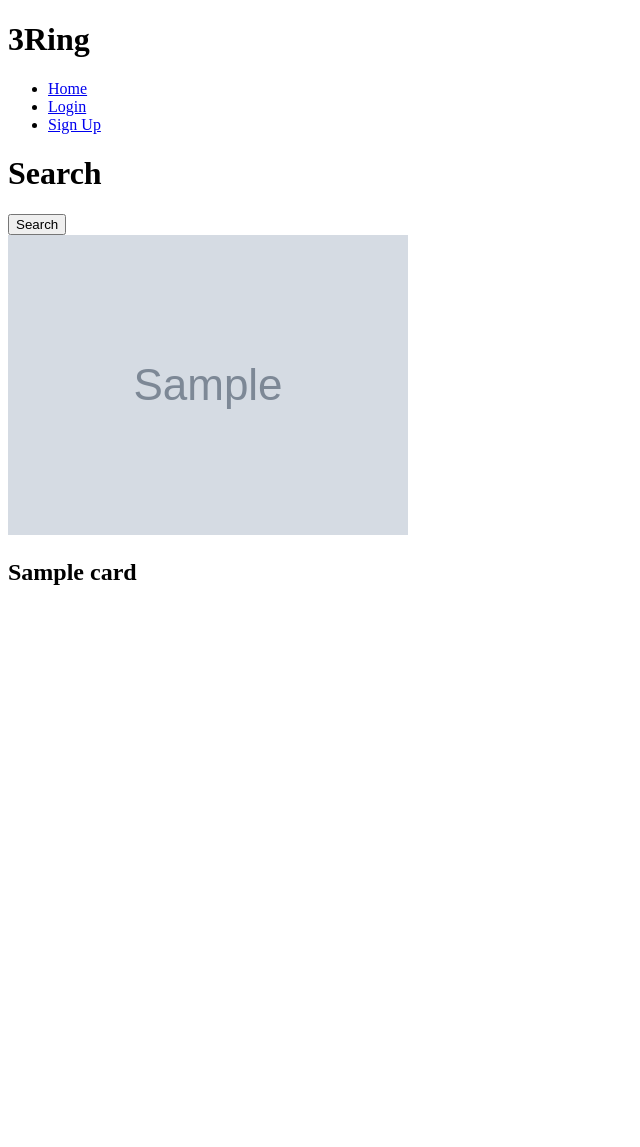
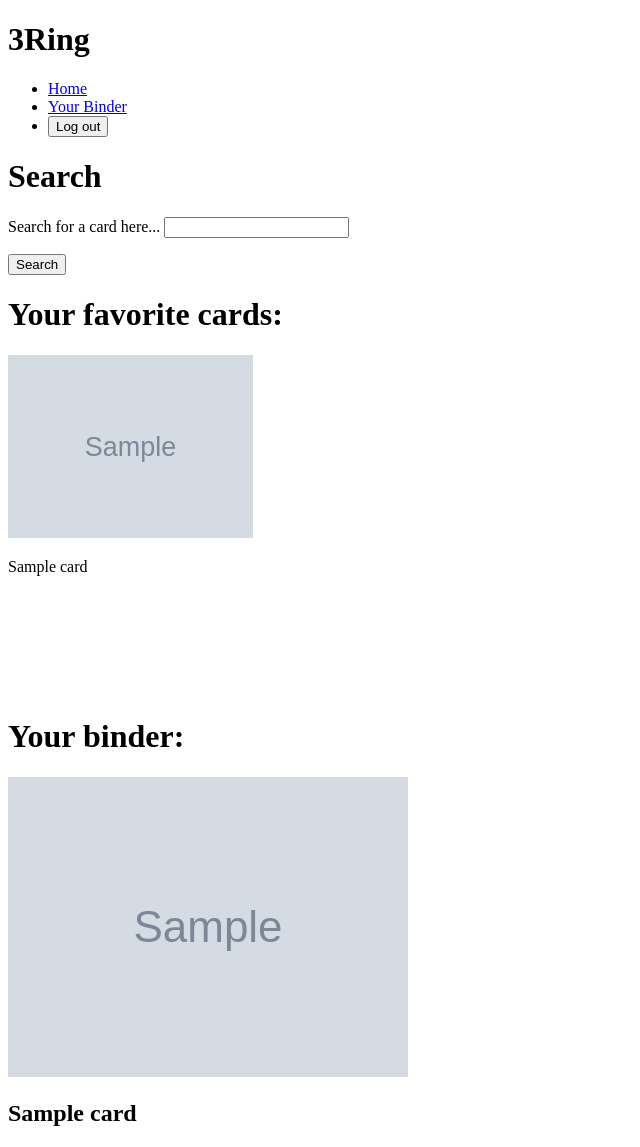
Before and after one commit to tnleibel/django-crud-project-3ring, a Django app: page /binder/ in a window 1280 px wide. Shown: the whole page, without its empty margins (0-640 px from the left). Before the commit the page ends 585 px from the top, so only its background shows below. Run offline with Django 4.2, Linux system fonts and the light colour scheme; a user stored in the database is signed in; tables that the repository leaves empty hold one stand-in row (values such as "Sample post"); grey boxes marked "Sample" are stand-in pictures.

Commit message:
Full functionality achieved, now working on css and deploying the site

```diff
--- a/cards_app/models.py
+++ b/cards_app/models.py
@@ -8,8 +8,10 @@ class Card(models.Model):
     types = models.CharField(max_length=25)
     set = models.CharField(max_length=50)
     rarity = models.CharField(max_length=25)
-    image = models.CharField(max_length=100)
+    image_small = models.CharField(max_length=100)
+    image_large = models.CharField(max_length=100)
     is_owned = models.BooleanField(default=False)
+    is_wanted = models.BooleanField(default=False)
 
     def __str__(self):
         return self.name
--- /dev/null
+++ b/cards_app/static/css/cards/card-index.css
@@ -0,0 +1,16 @@
+.favorites-container {
+    display: flex;
+    flex-wrap: wrap;
+    justify-content: space-between;
+}
+
+.favorite-card-content {
+    width: 245px;
+    height: 342px;
+}
+
+#favorite-card-img {
+    width: 100%;
+    height: auto;
+
+}
--- a/cards_app/templates/base.html
+++ b/cards_app/templates/base.html
@@ -20,8 +20,9 @@
         </div>
         <nav>
             <ul>
-              {% if user.is_authenticated %}
+              {% if user %}
               <li><a href="{% url 'home' %}">Home</a></li>
+              <li><a href="{% url 'card-index' %}">Your Binder</a> </li>
               <li>
                 <form id="logout-form" method="post" action="{% url 'logout' %}">
                   {% csrf_token %}
--- a/cards_app/templates/cards/index.html
+++ b/cards_app/templates/cards/index.html
@@ -1,11 +1,37 @@
 {% extends 'base.html' %}
+
+{% load static %}
+{% block head %}
+<link rel="stylesheet" href="{% static 'css/cards/card-index.css' %}"/>
+{% endblock %}
+
 {% block content %}
-<section class="card-container">
+{% if user.favorite_cards.count != 0  %}
+<h1>Your favorite cards:</h1>
+    <section class="favorites-container">
+        {% for card in user.favorite_cards.all %}
+            <div class="favorite-card">
+                <div class="favorite-card-content">
+                    <a href="{% url 'card-detail' card.id %}">
+                        <img id="favorite-card-img" src="{{ card.image_small }}"/>
+                    </a>
+                    <p>{{ card.name }}</p>
+                </div>
+            </div>
+        {% endfor %}
+    </section>
+{% else %}
+    <h2>You have no favorite cards, add some!</h2>
+{% endif %}
+<h1>Your binder:</h1>
+<section class="binder-container">
     {% for card in user.card_binder.all %}
         <div class="card">
             <div class="card-content">
-                <div class="card-image-container">
-                    <img src="{{ card.image }}"/>
+                <div class="card-img">
+                    <a href="{% url 'card-detail' card.id %}">
+                        <img class="card-img" src="{{ card.image_small }}"/>
+                    </a>
                 </div>
                 <h2>{{ card.name }}</h2>
             </div>
--- a/cards_app/templates/login.html
+++ b/cards_app/templates/login.html
@@ -1,4 +1,10 @@
 {% extends 'base.html' %}
+
+{% load static %}
+{% block head %}
+<link rel="stylesheet" href="{% static 'css/form.css' %}"/>
+{% endblock %}
+
 {% block content %}
 {% if not user.is_authenticated %}
 <section>
--- a/cards_app/templates/signup.html
+++ b/cards_app/templates/signup.html
@@ -1,4 +1,10 @@
 {% extends 'base.html' %}
+
+{% load static %}
+{% block head %}
+<link rel="stylesheet" href="{% static 'css/form.css' %}"/>
+{% endblock %}
+
 {% block content %}
 <div class="page-header">
     <h1>Sign up</h1>
--- a/cards_app/urls.py
+++ b/cards_app/urls.py
@@ -9,4 +9,9 @@ urlpatterns = [
     path('accounts/login/', views.Login.as_view(), name='login'),
     path('accounts/logout/', auth_views.LogoutView.as_view(), name='logout'),
     path('binder/', views.card_index, name='card-index'),
+    path('binder/<int:card_id>/', views.card_detail, name='card-detail'),
+    path('binder/<int:pk>/remove-card', views.CardDelete.as_view(), name='card-delete'),
+    path('binder/<int:pk>/update-card', views.CardUpdate.as_view(), name='card-update'),
+    path('binder/<int:card_id>/favorite', views.add_favorite, name='add-favorite'),
+    path('binder/<int:card_id>/remove-favorite', views.remove_favorite, name='remove-favorite'),
 ]
--- a/cards_app/views.py
+++ b/cards_app/views.py
@@ -1,11 +1,13 @@
 from django.shortcuts import render, redirect
 from . import forms
+from .forms import SearchForm
 import constants, requests, logging
 from django.http import HttpResponse
 from django.contrib.auth import login
 from django.contrib.auth.views import LoginView
 from django.contrib.auth.forms import UserCreationForm
 from django.contrib.auth.decorators import login_required
+from django.contrib.auth.mixins import LoginRequiredMixin
 from django.views.generic.edit import CreateView, UpdateView, DeleteView
 from django.views.generic import ListView, DetailView
 from .models import Card, UserProfile
@@ -21,12 +23,12 @@ def home(request):
 
 @login_required
 def card_index(request):
-
+    search_form = forms.SearchForm()
 
     if request.method == 'GET':
 
         user = UserProfile.objects.get(user=request.user)
-        return render(request, 'cards/index.html', { 'user': user })
+        return render(request, 'cards/index.html', { 'user': user, 'search_form': search_form })
 
     elif request.method =='POST':
         name = request.POST.get('name')
@@ -34,7 +36,8 @@ def card_index(request):
         types = request.POST.get('types', [])
         set = request.POST.get('set')
         rarity = request.POST.get('rarity')
-        image = request.POST.get('image')
+        image_large = request.POST.get('image_large')
+        image_small = request.POST.get('image_small')
 
         card = Card.objects.create(
             name = name,
@@ -42,8 +45,10 @@ def card_index(request):
             types = types,
             set = set,
             rarity = rarity,
-            image = image,
+            image_large = image_large,
+            image_small = image_small,
             is_owned = False,
+            is_wanted = False,
             )
         card.save()
 
@@ -51,6 +56,20 @@ def card_index(request):
         UserProfile.objects.get(user=request.user).card_binder.add(card)
 
         return redirect('card-index')
+
+@login_required
+def card_detail(request, card_id):
+    search_form = forms.SearchForm()
+
+    card = Card.objects.get(id=card_id)
+    user = UserProfile.user
+    favorite_cards = UserProfile.objects.get(user=request.user).favorite_cards.all()
+
+    return render(request, 'cards/detail.html', {
+        'card': card,
+        'favorite_cards': favorite_cards,
+        'search_form': search_form,
+    })
 
 def search(request):
     search_form = forms.SearchForm(request.GET)
@@ -75,6 +94,30 @@ def search(request):
 
     return render(request, 'search/search_results.html', {'search_form': search_form, 'results': results})
 
+@login_required
+def add_favorite(request, card_id):
+    error_message = ''
+    card = Card.objects.get(id=card_id)
+    user = UserProfile.user
+
+    if UserProfile.objects.get(user=request.user).favorite_cards.count() < 5:
+        UserProfile.objects.get(user=request.user).favorite_cards.add(card)
+        return redirect('card-index')
+
+    else:
+        error_message = 'Your favorites are full, remove a card and try again.'
+        return redirect('card-detail', {
+            'error_message': error_message
+        })
+
+@login_required
+def remove_favorite(request, card_id):
+    card = Card.objects.get(id=card_id)
+    user = UserProfile.user
+
+    UserProfile.objects.get(user=request.user).favorite_cards.remove(card)
+    return redirect('card-index')
+
 def signup(request):
     error_message = ''
     if request.method =='POST':
@@ -93,3 +136,11 @@ def signup(request):
 
 class Login(LoginView):
     template_name = 'login.html'
+
+class CardUpdate(LoginRequiredMixin, UpdateView):
+    model = Card
+    fields = ['is_owned', 'is_wanted']
+
+class CardDelete(LoginRequiredMixin, DeleteView):
+    model = Card
+    success_url='/binder/'
```
Also changed, not shown: cards_app/templates/cards/detail.html (added, +51 -0 lines), cards_app/templates/cards_app/card_confirm_delete.html (added, +17 -0 lines), cards_app/templates/cards_app/card_form.html (added, +21 -0 lines), cards_app/templates/search/search_results.html (+8 -2 lines), threering/settings.py (+28 -8 lines), cards_app/migrations/0002_rename_image_card_image_large_card_image_small_and_more.py (added), cards_app/static/css/cards/card-detail.css (added), cards_app/static/css/form.css (added), cards_app/static/css/search/search-results.css (added), 3 other files.
